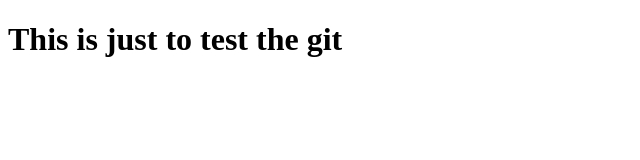
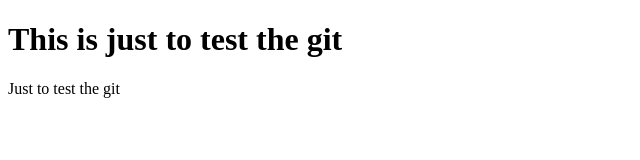
Before and after one commit to Alyee-10/Demo, a plain HTML site: page index.html in a window 1280 px wide. Shown: the whole page, without its empty margins (0-640 px from the left). Drawn offline with Linux system fonts and the light colour scheme.

Commit message:
second update

```diff
--- a/index.html
+++ b/index.html
@@ -7,6 +7,7 @@
 </head>
 <body>
     <h1>This is just to test the git</h1>
+    <p>Just to test the git</p>
 
 </body>
 </html>
```
